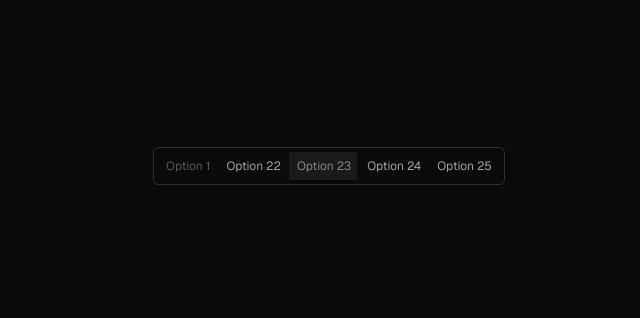
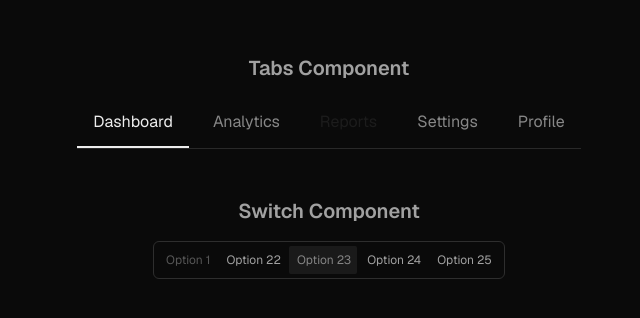
Before and after one commit to opencode-startup/OpenCode, a Next.js app: page / in a window 1280 px wide. Shown: the part 234-552 px from the top of the page, without its empty margins (311-951 px from the left). Built offline with nearby package versions, Linux system fonts and the light colour scheme.

Commit message:
OC-39 - [FE] Add Tabs component with hooks, variants, and accessibility support

```diff
--- a/src/app/page.tsx
+++ b/src/app/page.tsx
@@ -2,10 +2,11 @@
 
 import { useState } from 'react';
 
-import { Switch } from '@/components';
+import { Switch, Tabs } from '@/components';
 
 export default function Home() {
   const [switchValue, setSwitchValue] = useState('option3');
+  const [tabValue, setTabValue] = useState('tab1');
 
   const switchOptions = [
     { value: 'option1', label: 'Option 1', disabled: true },
@@ -15,8 +16,29 @@ export default function Home() {
     { value: 'option22', label: 'Option 25' },
   ];
 
+  const tabOptions = [
+    { value: 'tab1', label: 'Dashboard' },
+    { value: 'tab2', label: 'Analytics' },
+    { value: 'tab3', label: 'Reports', disabled: true },
+    { value: 'tab4', label: 'Settings' },
+    { value: 'tab5', label: 'Profile' },
+  ];
+
   return (
-    <div className={'flex h-screen flex-1 flex-col items-center justify-center gap-6 p-8'}>
+    <div className={'flex h-screen flex-1 flex-col items-center justify-center gap-12 p-8'}>
+      <div className="flex w-full max-w-2xl flex-col items-center gap-4">
+        <h2 className="text-xl font-semibold text-gray-900">Tabs Component</h2>
+        <Tabs
+          tabs={tabOptions}
+          value={tabValue}
+          onChange={setTabValue}
+          size="medium"
+          aria-label="Navigation tabs example"
+        />
+      </div>
+
+      <div className="flex w-full max-w-2xl flex-col items-center gap-4">
+        <h2 className="text-xl font-semibold text-gray-900">Switch Component</h2>
         <Switch
           options={switchOptions}
           value={switchValue}
@@ -25,5 +47,6 @@ export default function Home() {
           aria-label="Small switch example"
         />
       </div>
+    </div>
   );
 }
--- /dev/null
+++ b/src/components/Tabs/Tabs.tsx
@@ -0,0 +1,112 @@
+'use client';
+
+import { forwardRef, Ref, useCallback, useId, useRef } from 'react';
+
+import { useTabs, useTabsAnimation } from './hooks';
+import { TabsProps } from './types';
+import { tabIndicatorVariants, tabOptionVariants, tabsContainerVariants } from './variants';
+
+const Tabs = forwardRef<HTMLDivElement, TabsProps>(
+  (
+    {
+      tabs,
+      value,
+      defaultValue,
+      onChange,
+      size = 'medium',
+      disabled = false,
+      className,
+      'aria-label': ariaLabel,
+      'aria-labelledby': ariaLabelledBy,
+      'aria-describedby': ariaDescribedBy,
+      ...props
+    },
+    ref,
+  ) => {
+    const generatedId = useId();
+    const containerRef = useRef<HTMLDivElement>(null);
+    const { currentValue, handleTabClick } = useTabs({
+      tabs,
+      value,
+      defaultValue,
+      onChange,
+      disabled,
+    });
+    const { indicatorStyle, shouldAnimate } = useTabsAnimation({
+      tabs,
+      currentValue,
+      containerRef,
+    });
+
+    // Merge refs utility
+    const mergedRef = useCallback(
+      (ref: Ref<HTMLDivElement>) => (node: HTMLDivElement | null) => {
+        containerRef.current = node;
+        if (typeof ref === 'function') {
+          ref(node);
+        } else if (ref) {
+          ref.current = node;
+        }
+      },
+      [],
+    );
+
+    return (
+      <div
+        ref={mergedRef(ref)}
+        role="tablist"
+        aria-label={ariaLabel}
+        aria-labelledby={ariaLabelledBy}
+        aria-describedby={ariaDescribedBy}
+        className={tabsContainerVariants({
+          size,
+          disabled,
+          className,
+        })}
+        {...props}
+      >
+        {tabs.map((tab, index) => {
+          const isSelected = currentValue === tab.value;
+          const isTabDisabled = disabled || tab.disabled;
+          const tabId = `${generatedId}-tab-${index}`;
+
+          return (
+            <div
+              key={tab.value}
+              id={tabId}
+              role="tab"
+              aria-selected={isSelected}
+              aria-disabled={isTabDisabled}
+              tabIndex={isTabDisabled ? -1 : isSelected ? 0 : -1}
+              className={tabOptionVariants({
+                size,
+                selected: isSelected,
+                disabled: isTabDisabled,
+              })}
+              onClick={handleTabClick(tab.value)}
+            >
+              <div className="relative flex shrink-0 flex-col justify-center text-nowrap">
+                <span className="whitespace-pre">{tab.label}</span>
+              </div>
+            </div>
+          );
+        })}
+
+        {/* Animated indicator */}
+        <div
+          className={tabIndicatorVariants({
+            className: shouldAnimate ? '' : 'opacity-0',
+          })}
+          style={{
+            left: `${indicatorStyle.left}px`,
+            width: `${indicatorStyle.width}px`,
+          }}
+        />
+      </div>
+    );
+  },
+);
+
+Tabs.displayName = 'Tabs';
+
+export default Tabs;
--- /dev/null
+++ b/src/components/Tabs/hooks/index.ts
@@ -0,0 +1,2 @@
+export { useTabs } from './useTabs';
+export { useTabsAnimation } from './useTabsAnimation';
--- /dev/null
+++ b/src/components/Tabs/hooks/useTabs.ts
@@ -0,0 +1,39 @@
+import { useCallback, useState } from 'react';
+
+import { UseTabsProps } from '../types';
+
+export const useTabs = ({
+  tabs,
+  value,
+  defaultValue,
+  onChange,
+  disabled = false,
+}: UseTabsProps) => {
+  const [internalValue, setInternalValue] = useState(defaultValue || tabs[0]?.value || '');
+
+  // Use controlled value if provided, otherwise use internal state
+  const currentValue = value !== undefined ? value : internalValue;
+
+  const handleTabClick = useCallback(
+    (tabValue: string) => () => {
+      if (disabled) return;
+
+      const tab = tabs.find((tab) => tab.value === tabValue);
+      if (tab?.disabled) return;
+
+      // Update internal state if uncontrolled
+      if (value === undefined) {
+        setInternalValue(tabValue);
+      }
+
+      // Call onChange callback
+      onChange?.(tabValue);
+    },
+    [disabled, onChange, tabs, value],
+  );
+
+  return {
+    currentValue,
+    handleTabClick,
+  };
+};
--- /dev/null
+++ b/src/components/Tabs/hooks/useTabsAnimation.ts
@@ -0,0 +1,45 @@
+import { useEffect, useState } from 'react';
+
+import { TabIndicatorStyle, UseTabsAnimationProps } from '../types';
+
+export const useTabsAnimation = ({ tabs, currentValue, containerRef }: UseTabsAnimationProps) => {
+  const [indicatorStyle, setIndicatorStyle] = useState<TabIndicatorStyle>({
+    left: 0,
+    width: 0,
+  });
+  const [shouldAnimate, setShouldAnimate] = useState(false);
+
+  useEffect(() => {
+    if (!containerRef.current) return;
+
+    const container = containerRef.current;
+    const currentIndex = tabs.findIndex((tab) => tab.value === currentValue);
+
+    if (currentIndex === -1) return;
+
+    const tabElements = container.querySelectorAll('[role="tab"]');
+    const currentTabElement = tabElements[currentIndex] as HTMLElement;
+
+    if (!currentTabElement) return;
+
+    const containerRect = container.getBoundingClientRect();
+    const tabRect = currentTabElement.getBoundingClientRect();
+
+    const newStyle: TabIndicatorStyle = {
+      left: tabRect.left - containerRect.left,
+      width: tabRect.width,
+    };
+
+    setIndicatorStyle(newStyle);
+
+    // Enable animation after the first render
+    if (!shouldAnimate) {
+      setShouldAnimate(true);
+    }
+  }, [tabs, currentValue, containerRef, shouldAnimate]);
+
+  return {
+    indicatorStyle,
+    shouldAnimate,
+  };
+};
--- /dev/null
+++ b/src/components/Tabs/index.ts
@@ -0,0 +1,2 @@
+export { default as Tabs } from './Tabs';
+export * from './types';
--- /dev/null
+++ b/src/components/Tabs/types.ts
@@ -0,0 +1,41 @@
+import { HTMLAttributes, ReactNode, RefObject } from 'react';
+
+export type TabsSize = 'small' | 'medium' | 'large';
+
+export interface TabOption {
+  value: string;
+  label: ReactNode;
+  disabled?: boolean;
+}
+
+export interface TabsProps extends Omit<HTMLAttributes<HTMLDivElement>, 'onChange'> {
+  tabs: TabOption[];
+  value?: string;
+  defaultValue?: string;
+  onChange?: (value: string) => void;
+  size?: TabsSize;
+  disabled?: boolean;
+  // Accessibility enhancements
+  'aria-label'?: string;
+  'aria-labelledby'?: string;
+  'aria-describedby'?: string;
+}
+
+export interface UseTabsProps {
+  tabs: TabOption[];
+  value?: string;
+  defaultValue?: string;
+  onChange?: (value: string) => void;
+  disabled?: boolean;
+}
+
+export interface UseTabsAnimationProps {
+  tabs: TabOption[];
+  currentValue: string;
+  containerRef: RefObject<HTMLDivElement | null>;
+}
+
+export interface TabIndicatorStyle {
+  left: number;
+  width: number;
+}
--- /dev/null
+++ b/src/components/Tabs/variants.ts
@@ -0,0 +1,71 @@
+import { tv } from 'tailwind-variants';
+
+// Tabs container variants
+export const tabsContainerVariants = tv({
+  base: [
+    'relative flex min-h-fit items-center justify-start overflow-hidden',
+    'border-b border-solid border-gray-300',
+  ],
+  variants: {
+    size: {
+      small: 'gap-1',
+      medium: 'gap-2',
+      large: 'gap-3',
+    },
+    disabled: {
+      true: 'cursor-not-allowed opacity-50',
+      false: 'cursor-default',
+    },
+  },
+  defaultVariants: {
+    size: 'medium',
+    disabled: false,
+  },
+});
+
+// Tab option variants
+export const tabOptionVariants = tv({
+  base: [
+    'relative flex cursor-pointer flex-col items-center justify-center',
+    'transition-all duration-200 ease-out',
+    'hover:text-gray-1000 text-gray-600',
+    'border-b-2 border-transparent',
+  ],
+  variants: {
+    size: {
+      small: 'px-3 py-2 text-sm',
+      medium: 'px-4 py-3 text-base',
+      large: 'px-6 py-4 text-lg',
+    },
+    selected: {
+      true: 'border-gray-1000 text-gray-1000',
+      false: 'text-gray-600 hover:text-gray-900',
+    },
+    disabled: {
+      true: 'cursor-not-allowed text-gray-400 opacity-50',
+      false: 'cursor-pointer',
+    },
+  },
+  compoundVariants: [
+    {
+      selected: true,
+      disabled: false,
+      className: 'border-gray-1000 text-gray-1000',
+    },
+    {
+      selected: false,
+      disabled: false,
+      className: 'hover:text-gray-1000',
+    },
+  ],
+  defaultVariants: {
+    size: 'medium',
+    selected: false,
+    disabled: false,
+  },
+});
+
+// Tab indicator variants
+export const tabIndicatorVariants = tv({
+  base: ['bg-gray-1000 absolute bottom-0 h-0.5', 'transition-all duration-200 ease-out'],
+});
--- a/src/components/index.ts
+++ b/src/components/index.ts
@@ -5,3 +5,4 @@ export * from './Input';
 export * from './Logo';
 export * from './Spinner';
 export * from './Switch';
+export * from './Tabs';
```
Lines whose indentation alone changed are shown as unchanged.
